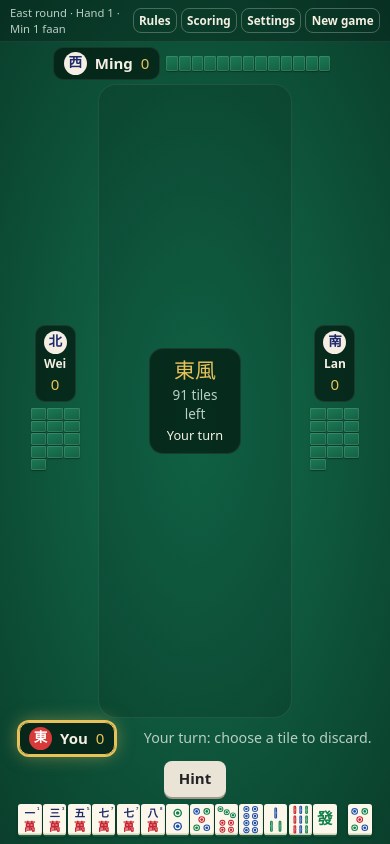
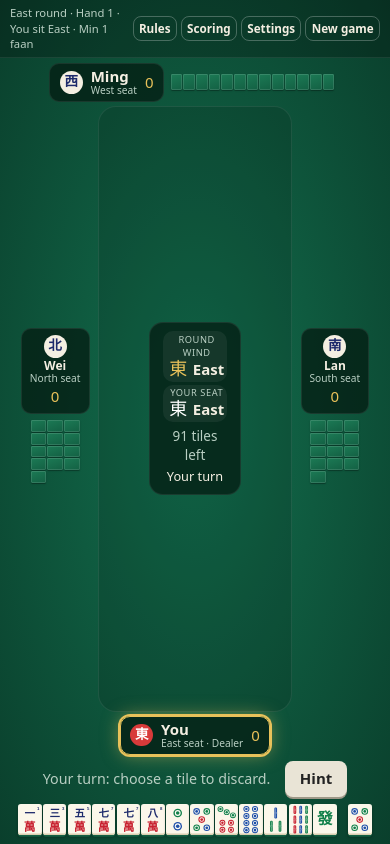
Before and after one commit to Cowdog13/ChineseMahjong, a website with bundled scripts: page index.html in a window 390 px wide. Built offline with nearby package versions, Linux system fonts and the light colour scheme.

Commit message:
Claimed tray above the hand, bigger flowers, clearer winds
- Your claimed sets and flowers sit in a labelled tray above your hand
- Flowers/seasons for every player drawn at 70% of hand-tile size
  (were tiny); claimed sets for every player stay at hand-tile size
- Left/right players use the full screen height; top and bottom discard
  piles span the full table width so discards stay large late in a hand
- Center panel shows Round wind and Your seat with labels; every badge
  shows its seat wind and who the dealer is; top bar shows your seat
- window.mahjong debug handle for console and layout tests

Co-Authored-By: Claude Opus 5.5 <noreply@anthropic.com>
Claude-Session: https://claude.ai/code/session_01AHXhj7VhN4XMNipUswx8Tq

```diff
--- a/css/style.css
+++ b/css/style.css
@@ -11,7 +11,7 @@
   --tile-back: #1c7a55;
   --tile-back-2: #136043;
   --panel: rgba(4, 30, 20, .78);
-  --tw: clamp(20px, min(calc((100vw - 48px) / 15.6), 9.6vh), 104px); /* hand tile width: 14 tiles + drawn-tile gap always fit */
+  --tw: clamp(20px, min(calc((100vw - 64px) / 21.6), 9vh), 104px); /* hand tile width: the hand plus two side columns always fit */
   --sw: clamp(17px, min(2.4vw, 4.2vh), 42px); /* small tile width */
   --bw: clamp(12px, min(1.8vw, 3.2vh), 30px); /* opponents' tile backs */
 }
@@ -69,10 +69,11 @@ button:focus-visible { outline: 3px solid #fff; outline-offset: 2px; }
   /* side columns fit one claimed set at full hand-tile size */
   grid-template-columns: calc(var(--tw) * 3 + 14px) minmax(0, 1fr) calc(var(--tw) * 3 + 14px);
   grid-template-rows: auto minmax(0, 1fr) auto;
+  /* left and right players use the full height so their claimed sets fit */
   grid-template-areas:
-    "top top top"
+    "left top right"
     "left center right"
-    "bottom bottom bottom";
+    "left bottom right";
   gap: .4rem;
   padding: .4rem .6rem .5rem;
 }
@@ -105,6 +106,9 @@ button:focus-visible { outline: 3px solid #fff; outline-offset: 2px; }
 }
 .badge .wind.dealer { background: var(--red); color: #fff; }
 .badge .name { font-weight: 650; }
+.badge .who { display: flex; flex-direction: column; line-height: 1.15; }
+.badge .seat-label { font-size: .75em; color: var(--muted); }
+.seat-left .badge .who, .seat-right .badge .who { align-items: center; text-align: center; }
 .badge .score { color: var(--gold); font-variant-numeric: tabular-nums; }
 .seat-left .badge, .seat-right .badge { flex-direction: column; gap: .1rem; padding: .35rem .5rem; }
 
@@ -137,6 +141,7 @@ button:focus-visible { outline: 3px solid #fff; outline-offset: 2px; }
 .tile.lg { --w: var(--tw); }
 .tile.sm { --w: var(--sw); }
 .tile.xs { --w: var(--bw); }
+.tile.fl { --w: calc(var(--tw) * .7); } /* flowers & seasons: bonus tiles, a little smaller */
 .tile.pd { --w: var(--pond-w, var(--sw)); }
 .tile.back {
   background: linear-gradient(160deg, var(--tile-back), var(--tile-back-2));
@@ -162,8 +167,17 @@ button:focus-visible { outline: 3px solid #fff; outline-offset: 2px; }
 }
 .hand .tile.dim { filter: brightness(.82); }
 
-.hand-row { display: flex; justify-content: center; align-items: flex-end; flex-wrap: wrap; gap: .4rem calc(var(--tw) * .45); }
-.hand-row .me-exposed { gap: calc(var(--tw) * .18); flex-wrap: wrap; padding-bottom: calc(var(--tw) * .12); }
+.hand-row { display: flex; flex-direction: column-reverse; align-items: center; gap: .35rem; }
+/* your claimed sets and flowers: a darker tray above the hand so they read as "on the table" */
+.hand-row .me-exposed {
+  gap: calc(var(--tw) * .2); flex-wrap: wrap; justify-content: center; align-items: flex-end;
+  background: rgba(0, 0, 0, .2); border: 1px solid var(--felt-line); border-radius: 12px;
+  padding: .3rem .6rem calc(var(--tw) * .14);
+}
+.hand-row .me-exposed::before {
+  content: "Claimed"; align-self: center; color: var(--muted); font-size: .75em;
+  letter-spacing: .06em; text-transform: uppercase; writing-mode: vertical-rl; transform: rotate(180deg);
+}
 .hand-row .me-exposed:empty { display: none; }
 /* one row under the table: your badge, flowers, the prompt and the action buttons */
 .me-row { display: flex; align-items: center; justify-content: center; gap: .4rem .9rem; flex-wrap: wrap; min-height: max(2.6em, calc(var(--sw) * 1.4)); }
@@ -174,7 +188,7 @@ button:focus-visible { outline: 3px solid #fff; outline-offset: 2px; }
 .meld.xs { --w: var(--bw); }
 .meld.kong { padding-top: calc(var(--w) * .4); }
 .meld .tile.stacked { position: absolute; top: 0; left: calc(var(--w) + 2px); box-shadow: 0 calc(var(--w) * .06) calc(var(--w) * .18) rgba(0,0,0,.45); }
-.flowers { display: flex; gap: 1px; padding-left: .2rem; }
+.flowers { display: flex; gap: 2px; flex-wrap: wrap; justify-content: center; }
 .seat-left .exposed, .seat-right .exposed { flex-direction: column; align-items: center; }
 
 .backs { display: flex; gap: 1px; }
@@ -184,12 +198,13 @@ button:focus-visible { outline: 3px solid #fff; outline-offset: 2px; }
 /* --- center ---------------------------------------------------------------- */
 .center {
   display: grid;
-  grid-template-columns: minmax(0, 1fr) minmax(130px, 1.25fr) minmax(0, 1fr);
-  grid-template-rows: minmax(0, 1fr) auto minmax(0, 1fr);
+  /* top/bottom discard piles span the full width; left/right piles sit beside the wind panel */
+  grid-template-columns: minmax(0, 1fr) auto minmax(0, 1fr);
+  grid-template-rows: minmax(0, 1fr) minmax(7.8em, 1fr) minmax(0, 1fr);
   grid-template-areas:
-    "left  top    right"
-    "left  info   right"
-    "left  bottom right";
+    "top   top  top"
+    "left  info right"
+    "bottom bottom bottom";
   gap: .4rem;
   min-height: 0;
   background: rgba(0,0,0,.12);
@@ -204,15 +219,20 @@ button:focus-visible { outline: 3px solid #fff; outline-offset: 2px; }
 .pond-right { grid-area: right; justify-content: flex-end; align-content: center; }
 .center-info {
   grid-area: info;
+  align-self: center;
   background: var(--panel);
   border-radius: 14px;
   padding: .5rem .8rem;
   text-align: center;
   border: 1px solid var(--felt-line);
 }
-.center-info .round { font-family: "Noto Serif TC", serif; font-size: 1.4em; color: var(--gold); }
+.center-info .winds { display: flex; justify-content: center; gap: .5rem; margin-bottom: .3rem; }
+.wind-box { display: grid; grid-template-columns: auto auto; align-items: center; column-gap: .35rem; padding: .2rem .6rem; border-radius: 10px; background: rgba(255,255,255,.06); }
+.wind-box .lbl { grid-column: 1 / -1; font-size: .7em; text-transform: uppercase; letter-spacing: .06em; color: var(--muted); }
+.wind-box .big { font-family: "Noto Serif TC", serif; font-size: 1.6em; color: var(--gold); line-height: 1.1; }
+.wind-box .en { font-weight: 650; }
+.wind-box.mine .big { color: #fff; }
 .center-info .wall { font-variant-numeric: tabular-nums; color: var(--muted); font-size: .9em; }
-.center-info .round small { font-family: system-ui, sans-serif; font-size: .55em; }
 .center-info .status { font-size: .85em; margin-top: .2rem; min-height: 1.4em; }
 
 /* --- action bar ------------------------------------------------------------ */
@@ -281,18 +301,29 @@ button:focus-visible { outline: 3px solid #fff; outline-offset: 2px; }
     --sw: min(4.6vw, 24px);
     --bw: min(3vw, 14px);
   }
-  .hand-row { flex-direction: column-reverse; align-items: center; }
+  /* phones: top and bottom players span the full width */
+  .table { grid-template-areas: "top top top" "left center right" "bottom bottom bottom"; }
   .brand { display: none; }
   .round-info { text-align: left; }
   .table { grid-template-columns: calc(var(--tw) * 3 + 8px) minmax(0, 1fr) calc(var(--tw) * 3 + 8px); padding: .3rem 16px .4rem; gap: .25rem; }
-  .center { grid-template-columns: minmax(0, 1fr) minmax(92px, 1.4fr) minmax(0, 1fr); padding: .3rem; }
+  .center {
+    grid-template-columns: minmax(0, 1fr) minmax(92px, 1.4fr) minmax(0, 1fr);
+    grid-template-rows: minmax(0, 1fr) auto minmax(0, 1fr);
+    grid-template-areas: "left top right" "left info right" "left bottom right";
+    padding: .3rem;
+  }
   .seat-left .badge .name, .seat-right .badge .name { max-width: 50px; overflow: hidden; text-overflow: ellipsis; font-size: .8em; }
   .topbar { padding: .3rem 10px; padding-top: max(.3rem, env(safe-area-inset-top)); gap: .4rem; }
   .topbar nav { gap: .25rem; }
   .topbar nav button { padding: .25em .45em; font-size: .78em; }
   .round-info { font-size: .75em; }
   .table { padding-bottom: max(.4rem, env(safe-area-inset-bottom)); }
-  .center-info .round small { display: none; }
+  .center-info .winds { flex-direction: column; gap: .2rem; }
+  .wind-box { padding: .1rem .4rem; }
+  .wind-box .big { font-size: 1.2em; }
+  .wind-box .lbl { font-size: .62em; }
+  .badge .seat-label { font-size: .68em; }
+  .hand-row .me-exposed::before { display: none; }
 }
 
 /* --- large screens: scale the text up with the tiles ---------------------- */
--- a/index.html
+++ b/index.html
@@ -40,7 +40,6 @@
     <section class="seat seat-bottom" id="seat-0">
       <div class="me-row">
         <div class="me-badge" id="me-badge"></div>
-        <div class="me-flowers" id="me-flowers"></div>
         <div class="prompt" id="prompt"></div>
         <div class="actions" id="actions"></div>
       </div>
--- a/src/ui/app.js
+++ b/src/ui/app.js
@@ -72,10 +72,14 @@ function badgeHTML(v, s) {
   const p = v.players[s];
   const active = v.waitingOn?.includes(s) || (v.phase === PHASE.DISCARD && v.turn === s);
   const bubble = bubbles[s] && bubbles[s].until > Date.now() ? `<div class="bubble">${bubbles[s].text}</div>` : '';
+  const dealer = s === v.dealer;
   return `<div class="badge ${active ? 'active' : ''}">
     ${bubble}
-    <span class="wind ${s === v.dealer ? 'dealer' : ''}" title="${WIND_NAMES[p.seatWind]} seat${s === v.dealer ? ' (dealer)' : ''}">${WIND_ZH[p.seatWind]}</span>
-    <span class="name">${esc(p.name)}</span>
+    <span class="wind ${dealer ? 'dealer' : ''}" title="${WIND_NAMES[p.seatWind]} seat${dealer ? ' (dealer)' : ''}">${WIND_ZH[p.seatWind]}</span>
+    <span class="who">
+      <span class="name">${esc(p.name)}</span>
+      <span class="seat-label">${WIND_NAMES[p.seatWind]} seat${dealer ? ' · Dealer' : ''}</span>
+    </span>
     <span class="score">${p.score}</span>
   </div>`;
 }
@@ -87,7 +91,7 @@ function render() {
   v.waitingOn = game.waitingOn();
   const reveal = v.phase === PHASE.HAND_OVER || v.phase === PHASE.GAME_OVER;
 
-  $('round-info').textContent = `${WIND_NAMES[v.roundWind]} round · Hand ${v.handNumber} · Min ${v.minFaan} faan`;
+  $('round-info').textContent = `${WIND_NAMES[v.roundWind]} round · Hand ${v.handNumber} · You sit ${WIND_NAMES[v.players[HUMAN].seatWind]} · Min ${v.minFaan} faan`;
 
   // Opponents
   for (const s of [1, 2, 3]) {
@@ -96,7 +100,7 @@ function render() {
     const hand = reveal && p.hand
       ? `<div class="backs">${p.hand.map((t) => tile(t, side === 'top' ? 'sm' : 'xs')).join('')}</div>`
       : `<div class="backs">${Array.from({ length: p.handCount }, () => back('xs', side === 'side' ? 'sideways' : '')).join('')}</div>`;
-    const exposed = `<div class="exposed">${p.melds.map((m) => meldHTML(m, 'lg')).join('')}${flowersHTML(p.flowers, 'xs')}</div>`;
+    const exposed = `<div class="exposed">${p.melds.map((m) => meldHTML(m, 'lg')).join('')}${flowersHTML(p.flowers, 'fl')}</div>`;
     $(`seat-${s}`).innerHTML = badgeHTML(v, s) + hand + exposed;
   }
 
@@ -116,17 +120,24 @@ function render() {
   if (v.phase === PHASE.DISCARD) status = v.turn === HUMAN ? 'Your turn' : `${esc(turnName)} is thinking…`;
   else if (v.phase === PHASE.CLAIM || v.phase === PHASE.ROB_KONG) status = v.actions.length ? 'Claim?' : 'Waiting for claims…';
   else if (v.phase === PHASE.HAND_OVER) status = 'Hand over';
+  const mySeat = v.players[HUMAN].seatWind;
   $('center-info').innerHTML = `
-    <div class="round" title="Prevailing wind">${WIND_ZH[v.roundWind]}風 <small>${WIND_NAMES[v.roundWind]}</small></div>
+    <div class="winds">
+      <div class="wind-box" title="The prevailing (round) wind. A Pung of this wind scores 1 faan for everyone.">
+        <span class="lbl">Round wind</span><span class="big">${WIND_ZH[v.roundWind]}</span><span class="en">${WIND_NAMES[v.roundWind]}</span>
+      </div>
+      <div class="wind-box mine" title="Your seat wind. A Pung of this wind scores 1 faan for you.">
+        <span class="lbl">Your seat</span><span class="big">${WIND_ZH[mySeat]}</span><span class="en">${WIND_NAMES[mySeat]}</span>
+      </div>
+    </div>
     <div class="wall">${v.wallCount} tiles left</div>
     <div class="status">${status}</div>`;
 
   // Me
   const me = v.players[HUMAN];
   $('me-badge').innerHTML = badgeHTML(v, HUMAN);
-  // Your claimed sets use the same tile size as your hand.
-  $('me-exposed').innerHTML = me.melds.map((m) => meldHTML(m, 'lg')).join('');
-  $('me-flowers').innerHTML = flowersHTML(me.flowers, 'sm');
+  // Your claimed sets and flowers sit in a tray above your hand, at hand-tile size.
+  $('me-exposed').innerHTML = me.melds.map((m) => meldHTML(m, 'lg')).join('') + flowersHTML(me.flowers, 'fl');
   renderHand(v, me);
   renderActions(v, me);
   fitPonds(v); // last, once everything around the table has its final size
@@ -455,3 +466,6 @@ function showGameOver() {
 
 window.addEventListener('resize', () => render());
 newGame();
+
+// Handle for debugging and automated layout tests in the browser console.
+window.mahjong = { get game() { return game; }, render };
```
